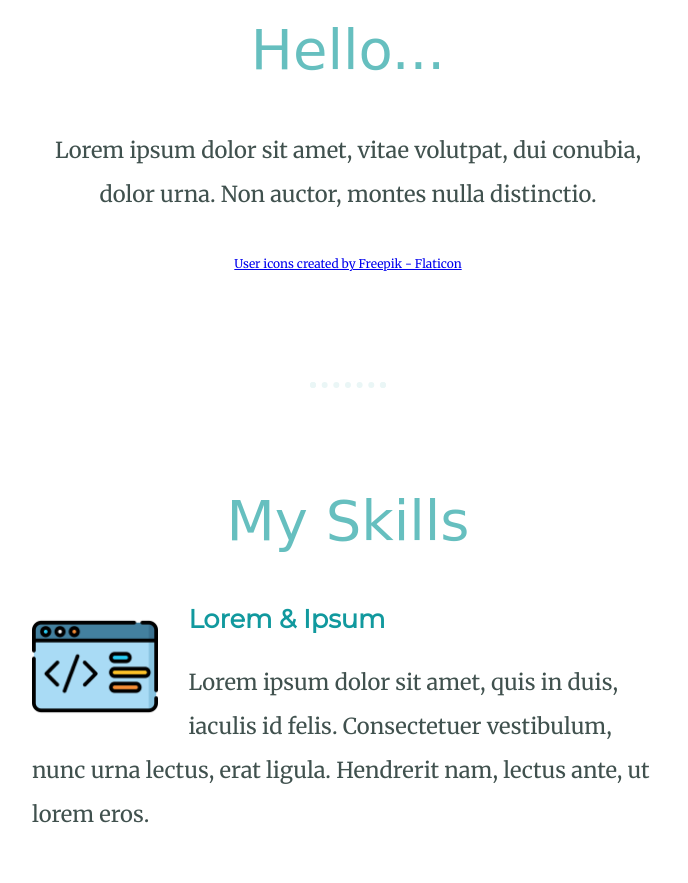
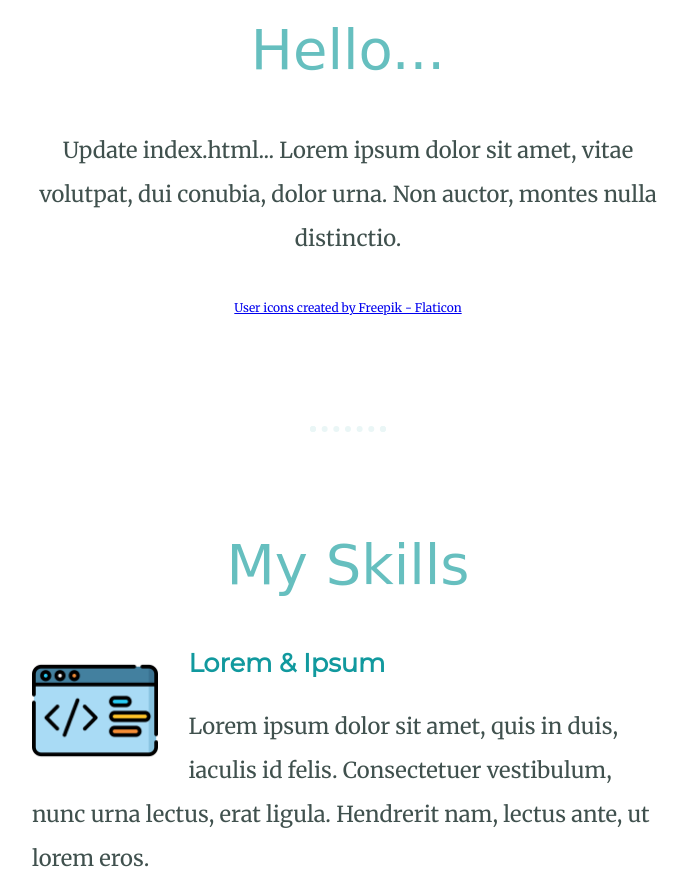
Before and after one commit to tokedhar/css-my-site, a plain HTML site: page index.html in a window 1280 px wide. Shown: the part 1160-2043 px from the top of the page, without its empty margins (292-980 px from the left). Drawn offline with Linux system fonts and the light colour scheme; a web font is replaced by a local one.

Commit message:
Update index.html
index.html updated

```diff
--- a/index.html
+++ b/index.html
@@ -25,7 +25,7 @@
         <div class="div-profile">
             <img src="images/programmer.png" alt="me.img" class="image-profile">
             <h2>Hello...</h2>
-            <p class="p-intro">Lorem ipsum dolor sit amet, vitae volutpat, dui conubia, dolor urna. Non auctor, montes nulla distinctio.
+            <p class="p-intro">Update index.html... Lorem ipsum dolor sit amet, vitae volutpat, dui conubia, dolor urna. Non auctor, montes nulla distinctio.</p>
             <p><a href="https://www.flaticon.com/free-icons/user" title="user icons" class="anchor">User icons created by Freepik - Flaticon</a></p>
         </div>
         <hr>
```
